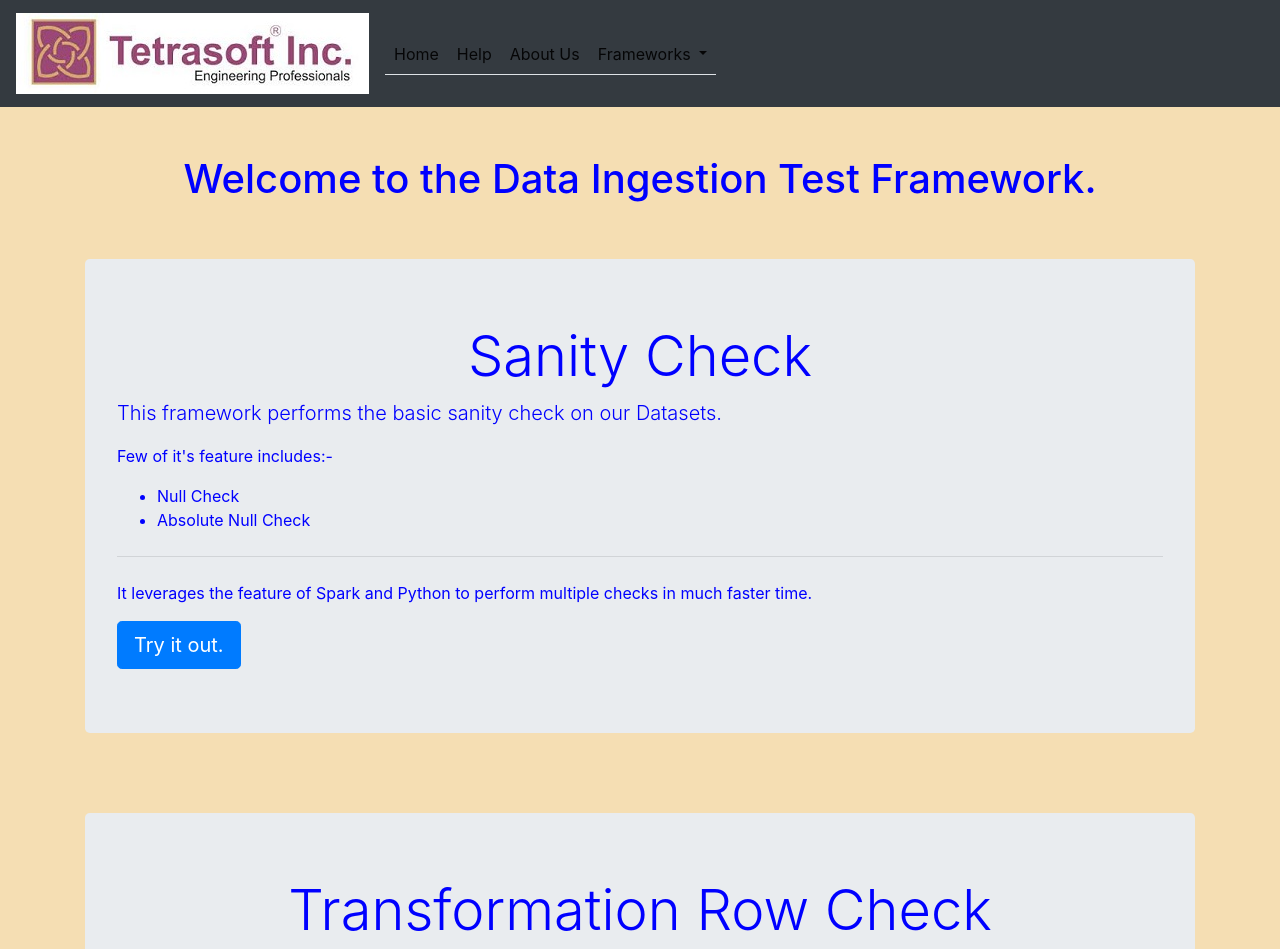
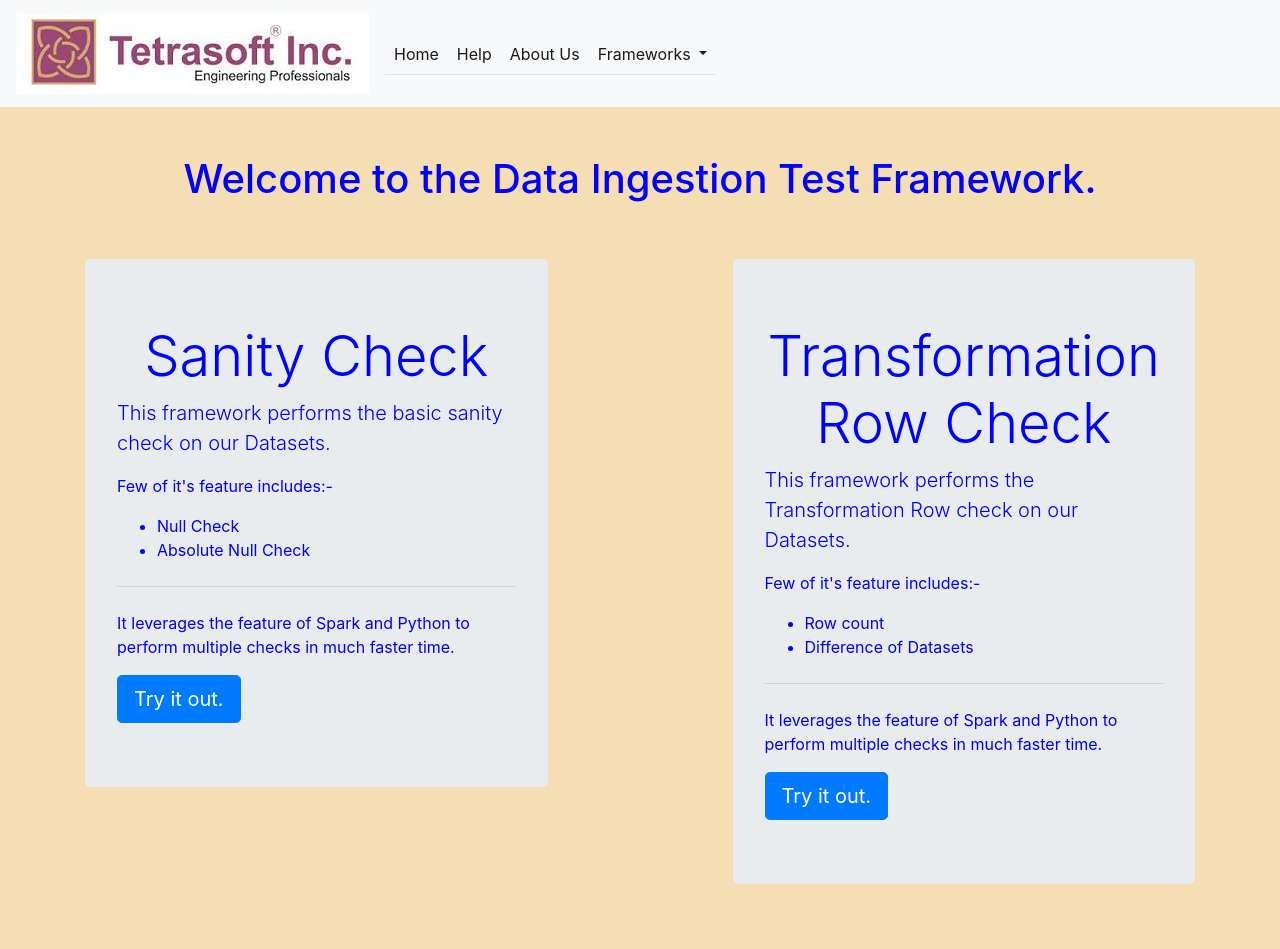
Before and after one commit to anandlearningstudio/web_developement_projects, a plain HTML site: page index.html in a window 1280 px wide. Shown: the top 949 px of the page. After the commit the page ends 916 px from the top, so only its background shows below. Drawn offline with nearby package versions, Linux system fonts and the light colour scheme.

Commit message:
Update index.html

```diff
--- a/index.html
+++ b/index.html
@@ -12,7 +12,7 @@
   </head>
 
   <body>
-    <nav class="navbar navbar-expand-lg navbar-light bg-dark">
+    <nav class="navbar navbar-expand-lg navbar-light bg-light">
   <a class="navbar-brand" href="index.html">
     <img src="logo.png" alt="">
   </a>
@@ -37,7 +37,7 @@
         </a>
         <div class="dropdown-menu" aria-labelledby="navbarDropdown">
           <a class="dropdown-item" href="#">Sanity Check</a>
-          <a class="dropdown-item" href="#">Transformation Row Check</a>
+          <a class="dropdown-item" href="TR_Check.html">Transformation Row Check</a>
           <!--
           <div class="dropdown-divider"></div>
           <a class="dropdown-item" href="#">Something else here</a>
@@ -60,7 +60,7 @@
 <br>
 <br>
 <div class="container">
-  <div class="jumbotron">
+  <div class="jumbotron text-left col-md-5" style="float:left">
     <h3 class="display-4">Sanity Check</h3>
     <p class="lead">This framework performs the basic sanity check on our Datasets. </p>
     <p>Few of it's feature includes:-
@@ -73,8 +73,7 @@
     <p>It leverages the feature of Spark and Python to perform multiple checks in much faster time.</p>
     <a class="btn btn-primary btn-lg" href="#" role="button">Try it out.</a>
   </div>
-  <br><br>
-  <div class="jumbotron">
+  <div class="jumbotron text-left col-md-5" style="float:right">
     <h3 class="display-4">Transformation Row Check</h3>
     <p class="lead">This framework performs the Transformation Row check on our Datasets. </p>
     <p>Few of it's feature includes:-
@@ -85,8 +84,8 @@
     </p>
     <hr class="my-4">
     <p>It leverages the feature of Spark and Python to perform multiple checks in much faster time.</p>
-    <a class="btn btn-primary btn-lg" href="#" role="button">Try it out.</a>
+    <a class="btn btn-primary btn-lg" href="TR_Check.html" role="button">Try it out.</a>
   </div>
 </div>
-  </body>
+</body>
 </html>
```
